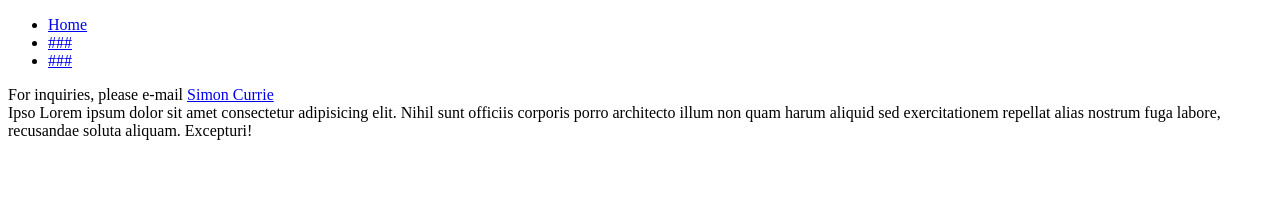
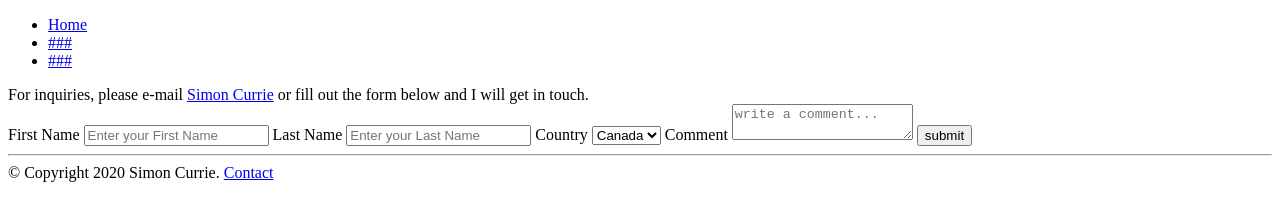
Before and after one commit to scurrie90/portfolio-site, a plain HTML site: page contact.html in a window 1280 px wide. Drawn offline with Linux system fonts and the light colour scheme.

Commit message:
added form, semantics

```diff
--- a/contact.html
+++ b/contact.html
@@ -6,13 +6,40 @@
     <title>Document</title>
 </head>
 <body>
+    <header>
     <nav>
         <ul>
             <li><a href="index.html">Home</a></li>
             <li><a href="#">###</a></li>
             <li><a href="#">###</a></li>
         </ul>
-    </nav>
-    <p>For inquiries, please e-mail <a href="mailto:scurrie90@gmail.com">Simon Currie</a><br>Ipso Lorem ipsum dolor sit amet consectetur adipisicing elit. Nihil sunt officiis corporis porro architecto illum non quam harum aliquid sed exercitationem repellat alias nostrum fuga labore, recusandae soluta aliquam. Excepturi!</p>
+    </nav></header>
+    <main>
+    <section>For inquiries, please e-mail <a href="mailto:scurrie90@gmail.com">Simon Currie</a> or fill out the form below and I will get in touch.</section>
+    <div>
+        <form>
+            <label for="firstName">First Name</label>
+            <input type="text" placeholder="Enter your First Name">
+
+            <label for="lastName">Last Name</label>
+            <input type="text" placeholder="Enter your Last Name">
+
+            <label for="country">Country</label>
+            <select>
+                <option value="canada">Canada</option>
+                <option value="usa">USA</option>
+                <option value="india">India</option>
+            </select>
+
+            <label for="comment">Comment</label>
+            <textarea placeholder="write a comment..."></textarea>
+            <input type="submit" value="submit">
+        </form>
+    </div>
+    </main>
+    <footer>
+        <hr>
+        <section>&copy; Copyright 2020 Simon Currie. <a href="mailto:scurrie90@gmail.com">Contact</a></section>
+    </footer>
 </body>
 </html>
```
